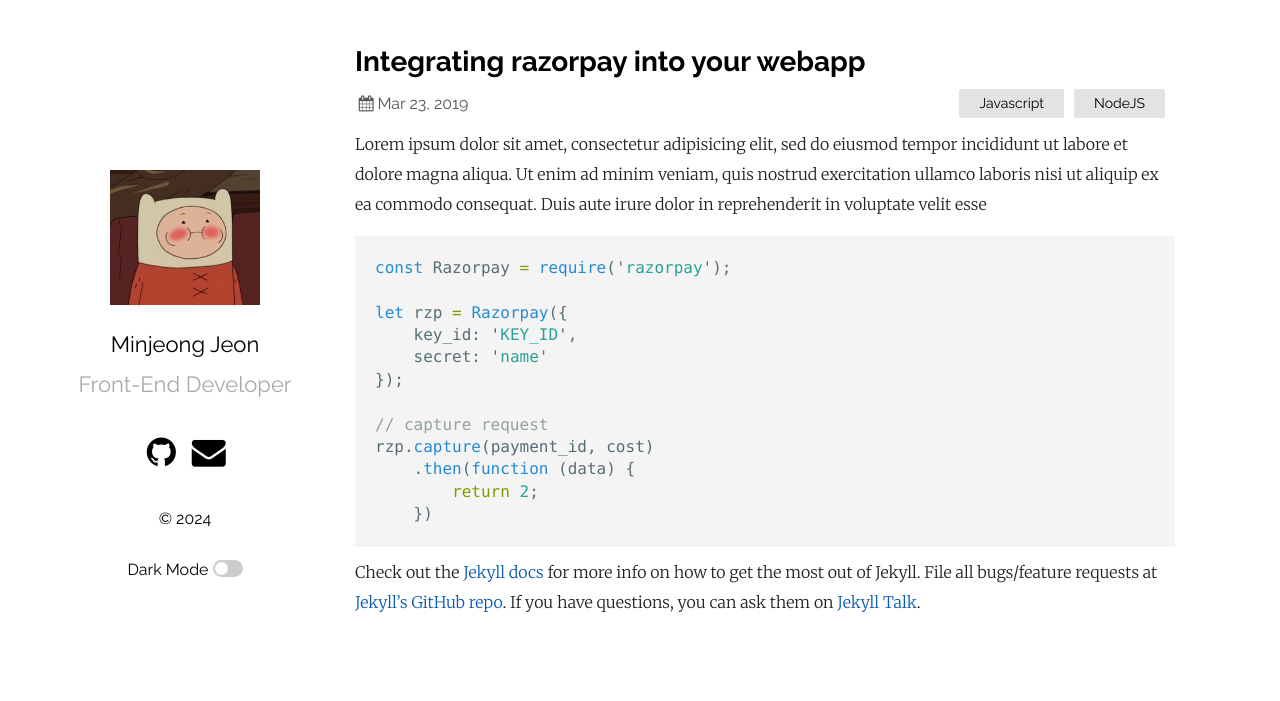
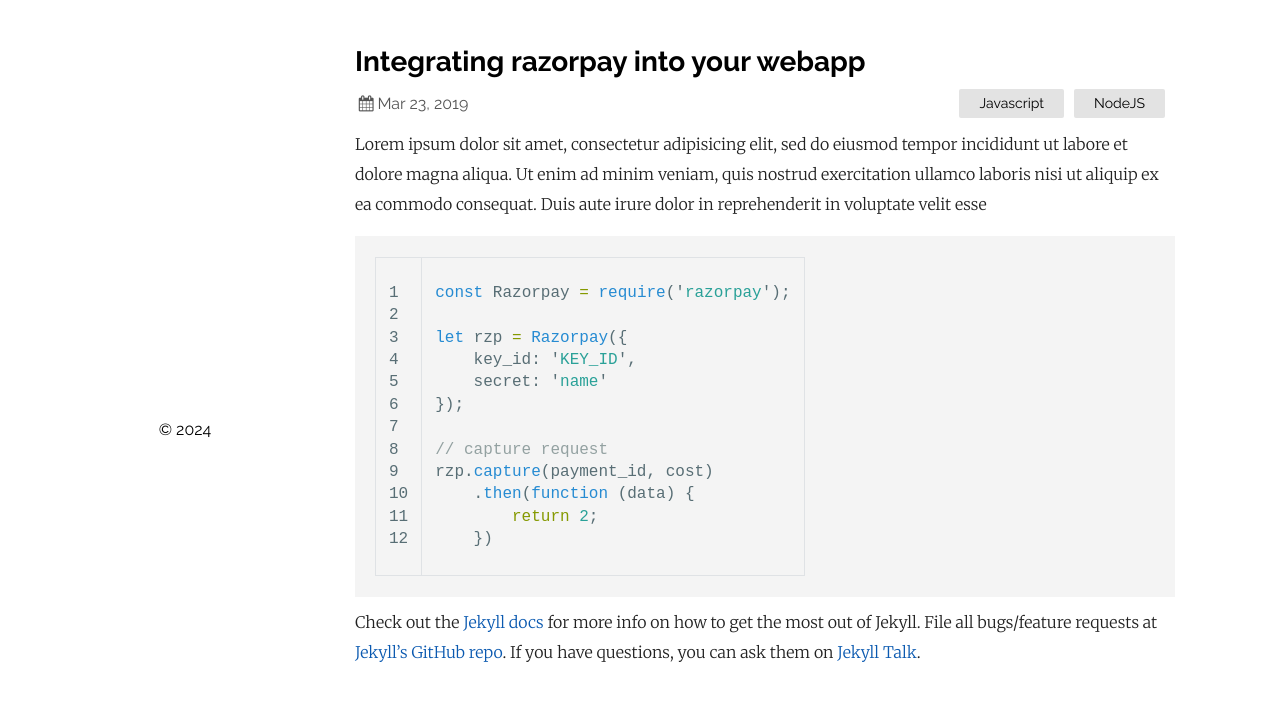
Before and after one commit to mmoengg/mmoengg.github.io, a Jekyll site: the page built from _posts/2019-03-23-welcome-to-jekyll.markdown, in a window 1280 px wide. Shown: the top 701 px of the page. Built offline with Jekyll 4.4.1, drawn with Linux system fonts in a browser that asks for light colours; part of the change alters nothing that is shown.

Commit message:
Update _config.yml

```diff
--- a/_config.yml
+++ b/_config.yml
@@ -1,59 +1,220 @@
-title: Your awesome title
-author: GitHub User
-email: your-email@domain.com
-description: > # this means to ignore newlines until "show_exerpts:"
-  Write an awesome description for your new site here. You can edit this
-  line in _config.yml. It will appear in your document head meta (for
-  Google search results) and in your feed.xml site description.
-show_excerpts: true # set to true to show excerpts on the homepage
-# Minima date format
-# refer to http://shopify.github.io/liquid/filters/date/ if you want to customize this
+# The Site Configuration
+
+# Import the theme
+theme: jekyll-theme-chirpy
+
+# The language of the webpage › http://www.lingoes.net/en/translator/langcode.htm
+# If it has the same name as one of the files in folder `_data/locales`, the layout language will also be changed,
+# otherwise, the layout language will use the default value of 'en'.
+lang: en
+
+# Change to your timezone › https://kevinnovak.github.io/Time-Zone-Picker
+timezone: Asia/Shanghai
+
+# jekyll-seo-tag settings › https://github.com/jekyll/jekyll-seo-tag/blob/master/docs/usage.md
+# ↓ --------------------------
+
+title: mmoengg
+
+tagline: A text-focused Jekyll theme # it will display as the sub-title
+
+description: >- # used by seo meta and the atom feed
+  A minimal, responsive and feature-rich Jekyll theme for technical writing.
+
+# Fill in the protocol & hostname for your site.
+# e.g. 'https://username.github.io', note that it does not end with a '/'.
+url: "https://mmoengg.github.io"
+
+github:
+  username: mmoengg # change to your github username
+
+twitter:
+  username: twitter_username # change to your twitter username
+
+social:
+  # Change to your full name.
+  # It will be displayed as the default author of the posts and the copyright owner in the Footer
+  name: mmoengg
+  email: mmoengg@gmail.com # change to your email address
+  links:
+    # The first element serves as the copyright owner's link
+    - https://twitter.com/username # change to your twitter homepage
+    - https://github.com/username # change to your github homepage
+    # Uncomment below to add more social links
+    # - https://www.facebook.com/username
+    # - https://www.linkedin.com/in/username
+
+# Site Verification Settings
+webmaster_verifications:
+  google: # fill in your Google verification code
+  bing: # fill in your Bing verification code
+  alexa: # fill in your Alexa verification code
+  yandex: # fill in your Yandex verification code
+  baidu: # fill in your Baidu verification code
+  facebook: # fill in your Facebook verification code
+
+# ↑ --------------------------
+# The end of `jekyll-seo-tag` settings
+
+# Web Analytics Settings
+analytics:
+  google:
+    id: # fill in your Google Analytics ID
+  goatcounter:
+    id: # fill in your GoatCounter ID
+
+# Pageviews settings
+pageviews:
+  provider: # now only supports 'goatcounter'
+
+# Prefer color scheme setting.
+#
+# Note: Keep empty will follow the system prefer color by default,
+# and there will be a toggle to switch the theme between dark and light
+# on the bottom left of the sidebar.
+#
+# Available options:
+#
+#     light  - Use the light color scheme
+#     dark   - Use the dark color scheme
+#
+theme_mode: light # [light | dark]
+
+# The CDN endpoint for images.
+# Notice that once it is assigned, the CDN url
+# will be added to all image (site avatar & posts' images) paths starting with '/'
+#
+# e.g. 'https://cdn.com'
+img_cdn: "https://chirpy-img.netlify.app"
+
+# the avatar on sidebar, support local or CORS resources
+avatar: "/commons/avatar.jpg"
+
+# The URL of the site-wide social preview image used in SEO `og:image` meta tag.
+# It can be overridden by a customized `page.image` in front matter.
+social_preview_image: # string, local or CORS resources
+
+# boolean type, the global switch for TOC in posts.
+toc: true
+
+comments:
+  # Global switch for the post comment system. Keeping it empty means disabled.
+  provider: # [disqus | utterances | giscus]
+  # The provider options are as follows:
+  disqus:
+    shortname: # fill with the Disqus shortname. › https://help.disqus.com/en/articles/1717111-what-s-a-shortname
+  # utterances settings › https://utteranc.es/
+  utterances:
+    repo: # <gh-username>/<repo>
+    issue_term: # < url | pathname | title | ...>
+  # Giscus options › https://giscus.app
+  giscus:
+    repo: # <gh-username>/<repo>
+    repo_id:
+    category:
+    category_id:
+    mapping: # optional, default to 'pathname'
+    strict: # optional, default to '0'
+    input_position: # optional, default to 'bottom'
+    lang: # optional, default to the value of `site.lang`
+    reactions_enabled: # optional, default to the value of `1`
+
+# Self-hosted static assets, optional › https://github.com/cotes2020/chirpy-static-assets
+assets:
+  self_host:
+    enabled: # boolean, keep empty means false
+    # specify the Jekyll environment, empty means both
+    # only works if `assets.self_host.enabled` is 'true'
+    env: # [development | production]
+
+pwa:
+  enabled: true # the option for PWA feature (installable)
+  cache:
+    enabled: true # the option for PWA offline cache
+    # Paths defined here will be excluded from the PWA cache.
+    # Usually its value is the `baseurl` of another website that
+    # shares the same domain name as the current website.
+    deny_paths:
+      # - "/example"  # URLs match `<SITE_URL>/example/*` will not be cached by the PWA
+
+paginate: 10
+
+# The base URL of your site
+baseurl: ""
+
+# ------------ The following options are not recommended to be modified ------------------
+
+kramdown:
+  syntax_highlighter: rouge
+  syntax_highlighter_opts: # Rouge Options › https://github.com/jneen/rouge#full-options
+    css_class: highlight
+    # default_lang: console
+    span:
+      line_numbers: false
+    block:
+      line_numbers: true
+      start_line: 1
+
+collections:
+  tabs:
+    output: true
+    sort_by: order
+
+defaults:
+  - scope:
+      path: "" # An empty string here means all files in the project
+      type: posts
+    values:
+      layout: post
+      comments: true # Enable comments in posts.
+      toc: true # Display TOC column in posts.
+      # DO NOT modify the following parameter unless you are confident enough
+      # to update the code of all other post links in this project.
+      permalink: /posts/:title/
+  - scope:
+      path: _drafts
+    values:
+      comments: false
+  - scope:
+      path: ""
+      type: tabs # see `site.collections`
+    values:
+      layout: page
+      permalink: /:title/
+  - scope:
+      path: assets/js/dist
+    values:
+      swcache: true
+
 sass:
-  sass_dir: _sass
-plainwhite:
-  name: Minjeong Jeon
-  tagline: Front-End Developer
-  date_format: '%b %-d, %Y'
-  sitemap: true # set to true to generate sitemap.xml content
-  search: true # set to true to enable searchbar
-  dark_mode: true # set to true to add dark mode toggle
-  portfolio_image: 'assets/moeng.png' # the path from the base directory of the site to the image to display (no / at the start)
-  html_lang: 'en' # set the lang attribute of the <html> tag for the pages. See here for a list of codes: https://www.w3schools.com/tags/ref_country_codes.asp
-  condensed_mobile:
-    #- home
-    - page
-    - post
-  # generate social links in footer
-  social_links:
-    # twitter: samarsault
-    github: mmoengg
-    # linkedIn: in/samarsault
-    #dribbble: jekyll
-    #flickr:   jekyll
-    # instagram: jekyll
-    #pinterest: jekyll
-    #youtube: jekyll
-    #facebook: jekyll
-    #soundcloud: jekyll
-    #telegram: jekyll
-    #gitlab: jekyll
-    email: mmoengg@gmail.com
+  style: compressed
 
-    # Mastodon instances
-    # mastodon:
-    # - username: jekyll
-    #   instance: example.com
-    # - username: jekyll2
-    #   instance: example.com
+compress_html:
+  clippings: all
+  comments: all
+  endings: all
+  profile: false
+  blanklines: false
+  ignore:
+    envs: [development]
 
-# If you want to link only specific pages in your header, uncomment
-# this and add the path to the pages in order as they should show up
-#header_pages:
-# - about.md
+exclude:
+  - "*.gem"
+  - "*.gemspec"
+  - docs
+  - tools
+  - README.md
+  - LICENSE
+  - rollup.config.js
+  - package*.json
 
-# Build settings
-theme: plainwhite
+jekyll-archives:
+  enabled: [categories, tags]
+  layouts:
+    category: category
+    tag: tag
+  permalinks:
+    tag: /tags/:name/
+    category: /categories/:name/
 
-plugins:
-  - jekyll-seo-tag
-#  - jekyll-feed
+remote_theme: cotes2020/jekyll-theme-chirpy
```
